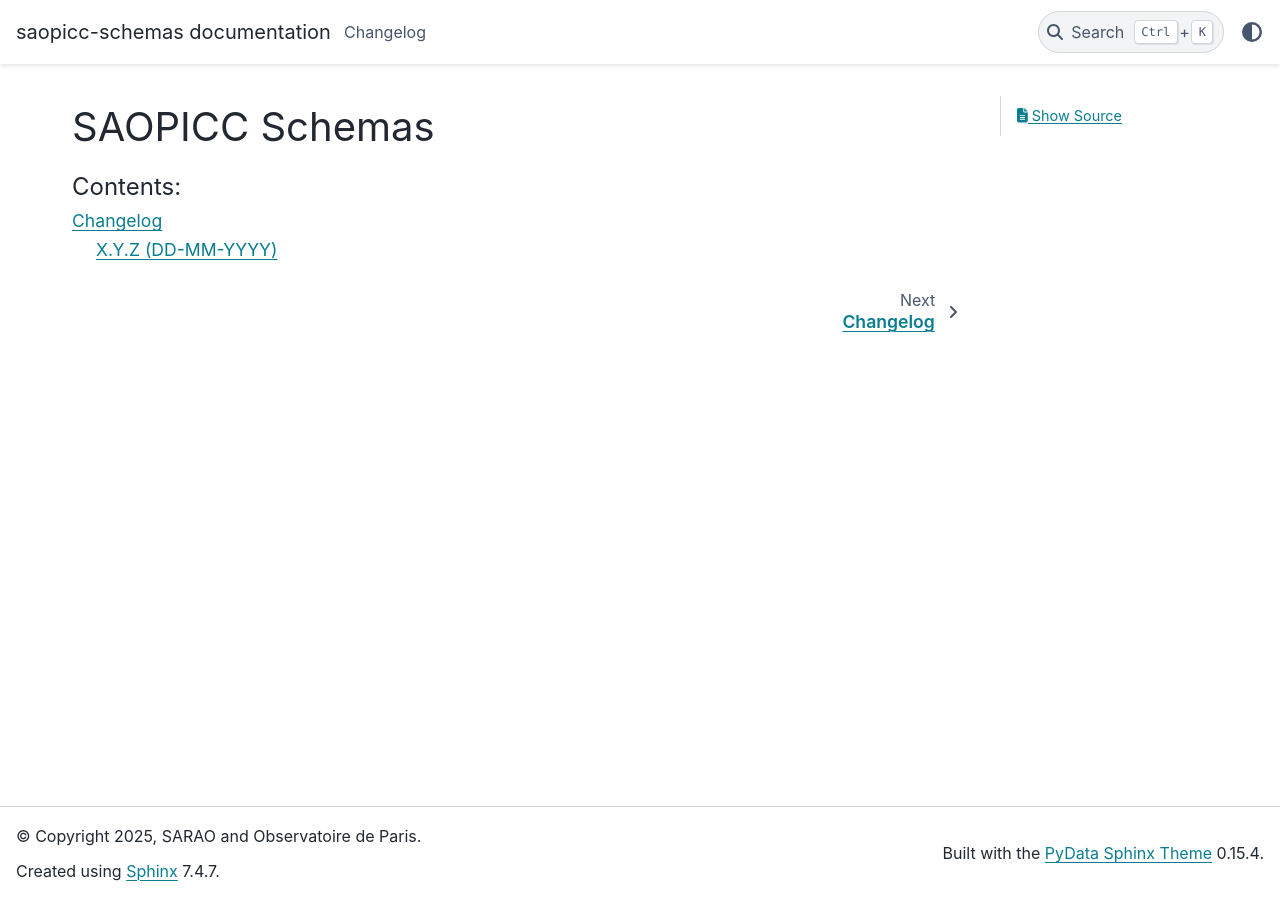
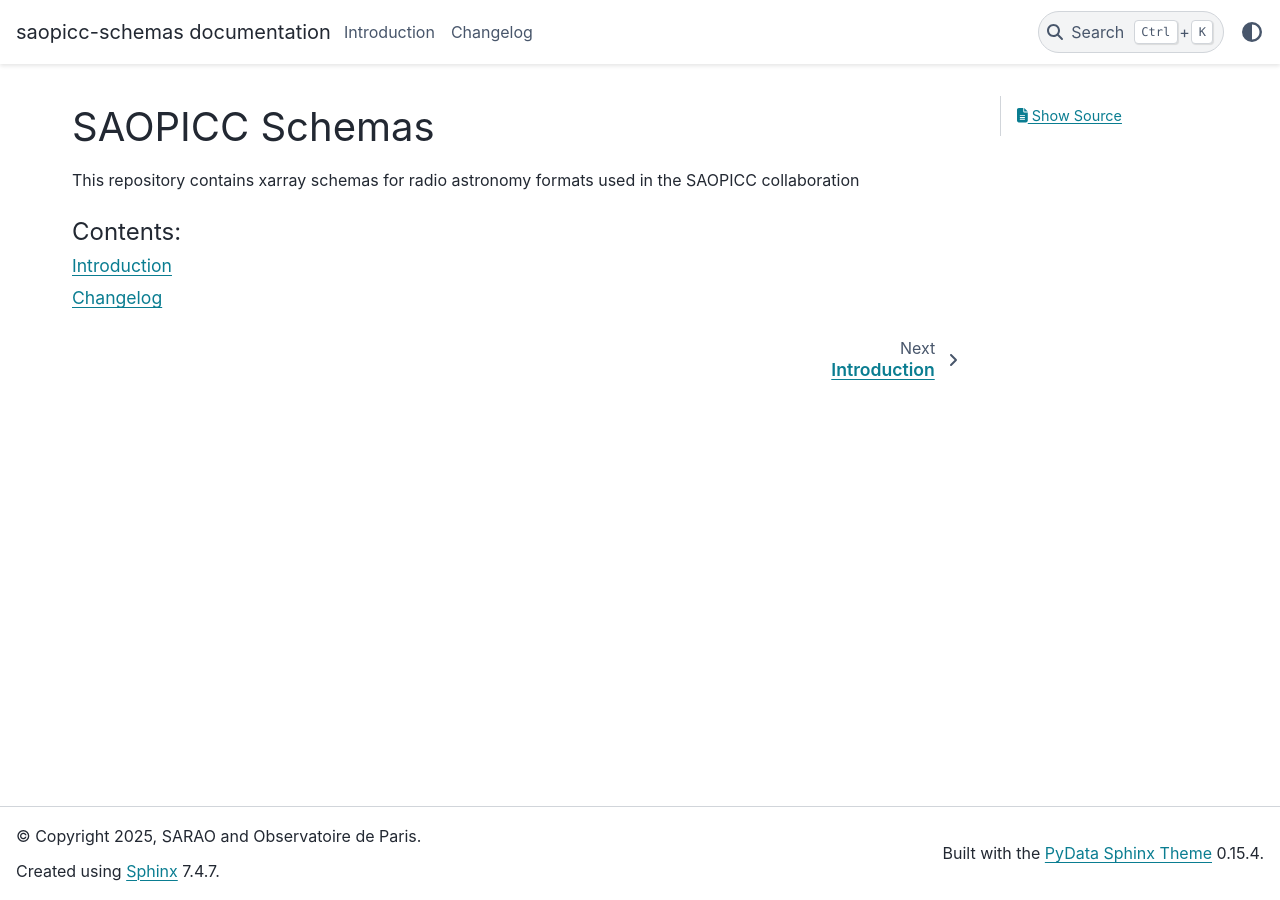
Before and after one commit to saopicc/saopicc-schemas, a Sphinx documentation site: the page built from docs/source/index.rst, in a window 1280 px wide. Built offline with Sphinx 7.4.7 and the PyData theme 0.15.4, drawn with Linux system fonts in a browser that asks for light colours.

```diff
--- a/docs/source/changelog.rst
+++ b/docs/source/changelog.rst
@@ -1,6 +1,9 @@
+:tocdepth: 1
+
+
 Changelog
 =========
 
 X.Y.Z (DD-MM-YYYY)
 ------------------
-* Add a readthedocs outline and build (:pr:`1`)
+* Add a readthedocs outline and build (:pr:`1`, :pr:`3`)
--- a/docs/source/index.rst
+++ b/docs/source/index.rst
@@ -7,8 +7,12 @@
 SAOPICC Schemas
 ===============
 
+This repository contains xarray schemas for radio astronomy formats
+used in the SAOPICC collaboration
+
 .. toctree::
    :maxdepth: 2
    :caption: Contents:
 
+   introduction
    changelog
--- /dev/null
+++ b/docs/source/introduction.rst
@@ -0,0 +1,4 @@
+Introduction
+============
+
+This section should provide a general outline of SAOPICC data schemas
```
